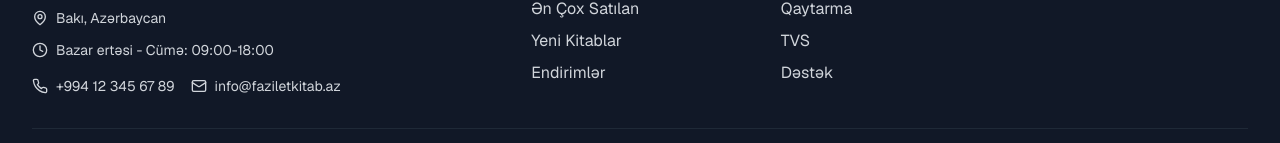
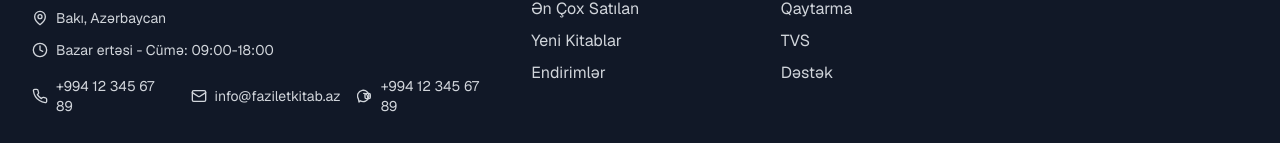
Before and after one commit to es589310/dostumkitab-front, a Next.js app: page /search in a window 1280 px wide. Shown: the part 809-952 px from the top of the page. Built offline with nearby package versions, Linux system fonts and the light colour scheme; no server answers.

Commit message:
Add WhatsApp number to footer contact information with dynamic Django admin integration

```diff
--- a/components/footer.tsx
+++ b/components/footer.tsx
@@ -112,6 +112,24 @@ export const Footer = memo(function Footer() {
                   {settings?.email || "info@faziletkitab.az"}
                 </a>
               </div>
+              {settings?.whatsapp_number && (
+                <div className="flex items-center text-sm text-gray-300">
+                  <svg xmlns="http://www.w3.org/2000/svg" width="24" height="24" viewBox="0 0 24 24" fill="none" stroke="currentColor" strokeWidth="2" strokeLinecap="round" strokeLinejoin="round" className="h-4 w-4 mr-2">
+                    <path d="M3 21l1.9-1.9a8.5 8.5 0 1 0-2.8-2.8L3 21z"/>
+                    <path d="M10 8a6 6 0 0 1 6 6"/>
+                    <path d="M14 8a2 2 0 0 0-2 2v4a2 2 0 0 0 2 2h4a2 2 0 0 0 2-2v-4a2 2 0 0 0-2-2h-4z"/>
+                  </svg>
+                  <a
+                    href={`https://wa.me/${settings.whatsapp_number.replace(/\s/g, '')}`}
+                    target="_blank"
+                    rel="noopener noreferrer"
+                    className="hover:text-white transition-colors"
+                    title="WhatsApp-da yazın"
+                  >
+                    {settings.whatsapp_number}
+                  </a>
+                </div>
+              )}
             </div>
           </div>
 
--- a/hooks/useSiteSettings.ts
+++ b/hooks/useSiteSettings.ts
@@ -12,6 +12,7 @@ interface SiteSettings {
   address: string
   working_hours?: string
   copyright_year?: number
+  whatsapp_number?: string
   social_media_links?: Array<{
     platform: string
     url: string
@@ -76,6 +77,7 @@ export function useSiteSettings() {
           address: settingsData.address || "Bakı, Azərbaycan",
           working_hours: settingsData.working_hours || "Bazar ertəsi - Cümə: 09:00-18:00",
           copyright_year: settingsData.copyright_year || new Date().getFullYear(),
+          whatsapp_number: settingsData.whatsapp_number || "+994 12 345 67 89",
           social_media_links: socialMediaData.links || []
         }
 
@@ -100,6 +102,7 @@ export function useSiteSettings() {
           address: "Bakı, Azərbaycan",
           working_hours: "Bazar ertəsi - Cümə: 09:00-18:00",
           copyright_year: new Date().getFullYear(),
+          whatsapp_number: "+994 12 345 67 89",
           social_media_links: []
         }
         setSettings(defaultData)
```
